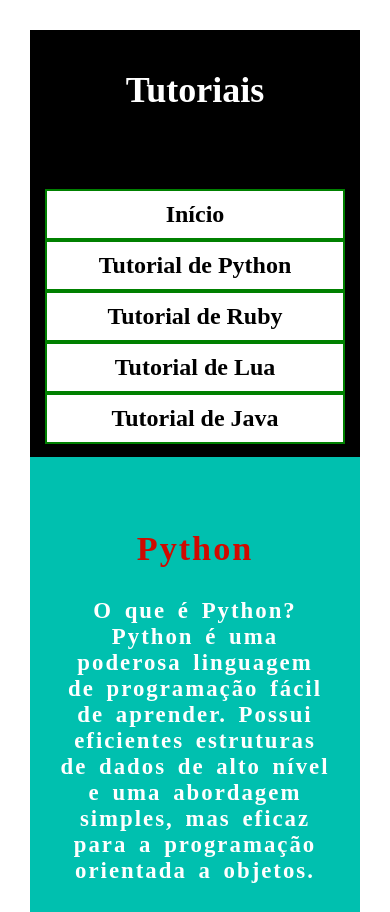
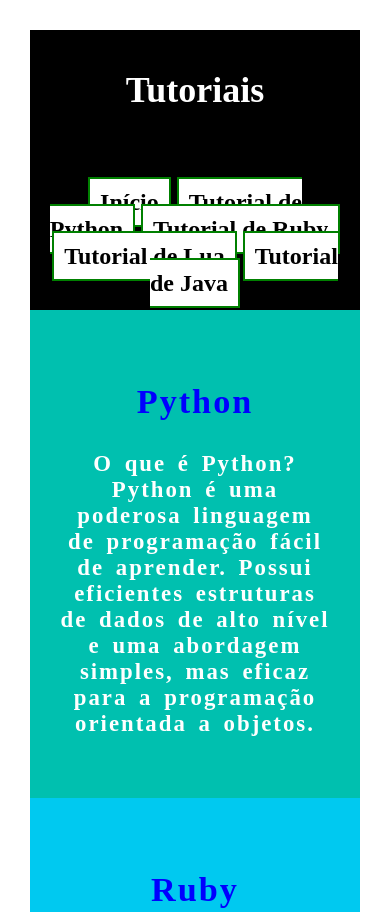
Before and after one commit to CodeGolfWhatsapp/codegolfwhatsapp.github.io, a plain HTML site: page tutor.html in a window 390 px wide. Shown: the top 912 px of the page. Drawn offline with Linux system fonts and the light colour scheme.

Commit message:
Update cores.css

```diff
--- a/cores.css
+++ b/cores.css
@@ -174,11 +174,11 @@ footer {
 	}
 	h1 {
 		font-size: 1.5em;
-		color: #d00a00;
+		color: blue;
 	}
 
 	a {
-		display: block;
+		display: block-inline;
 	}
 
 }
```
